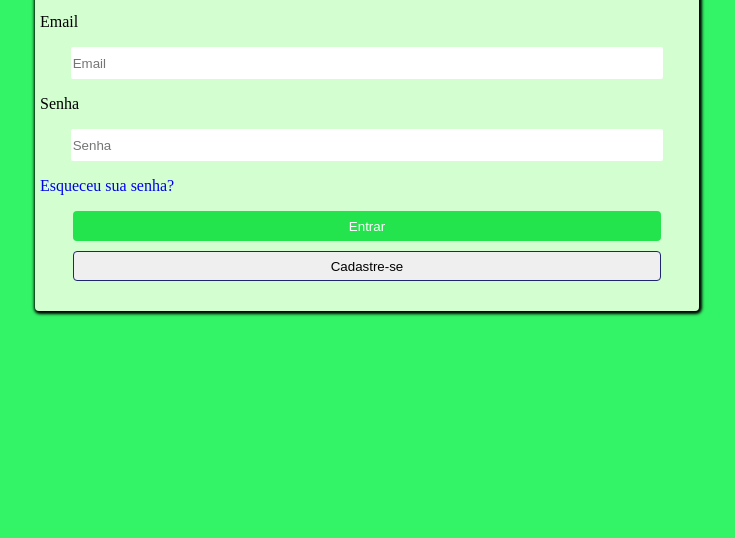
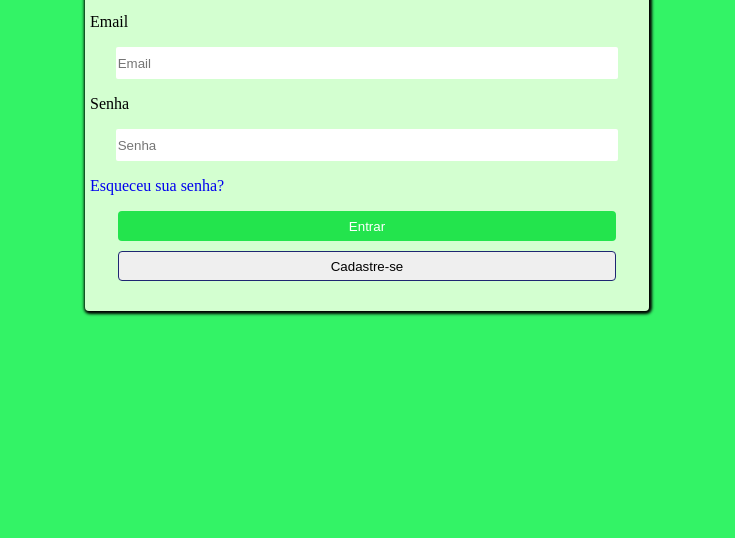
Before and after one commit to empthinking/colabora, a plain HTML site: page login.html in a window 1280 px wide. Shown: the part 262-800 px from the top of the page, without its empty margins (273-1008 px from the left). Drawn offline with Linux system fonts and the light colour scheme.

Commit message:
Largura do login

```diff
--- a/login.html
+++ b/login.html
@@ -14,7 +14,7 @@
             border-radius: 4px;
             box-shadow: 1px 1px 3px 2px black;
             padding:  10px 5px 20px 5px;
-            margin: 30px 300px 50px 300px;
+            margin: 30px 350px 50px 350px;
         }
         #login_box > p{
             text-align: center;
@@ -50,6 +50,7 @@
             width: 90%;
             height: 30px;
             margin: auto;
+	    outline: none;
         }
         a{
             text-decoration: none;
```
